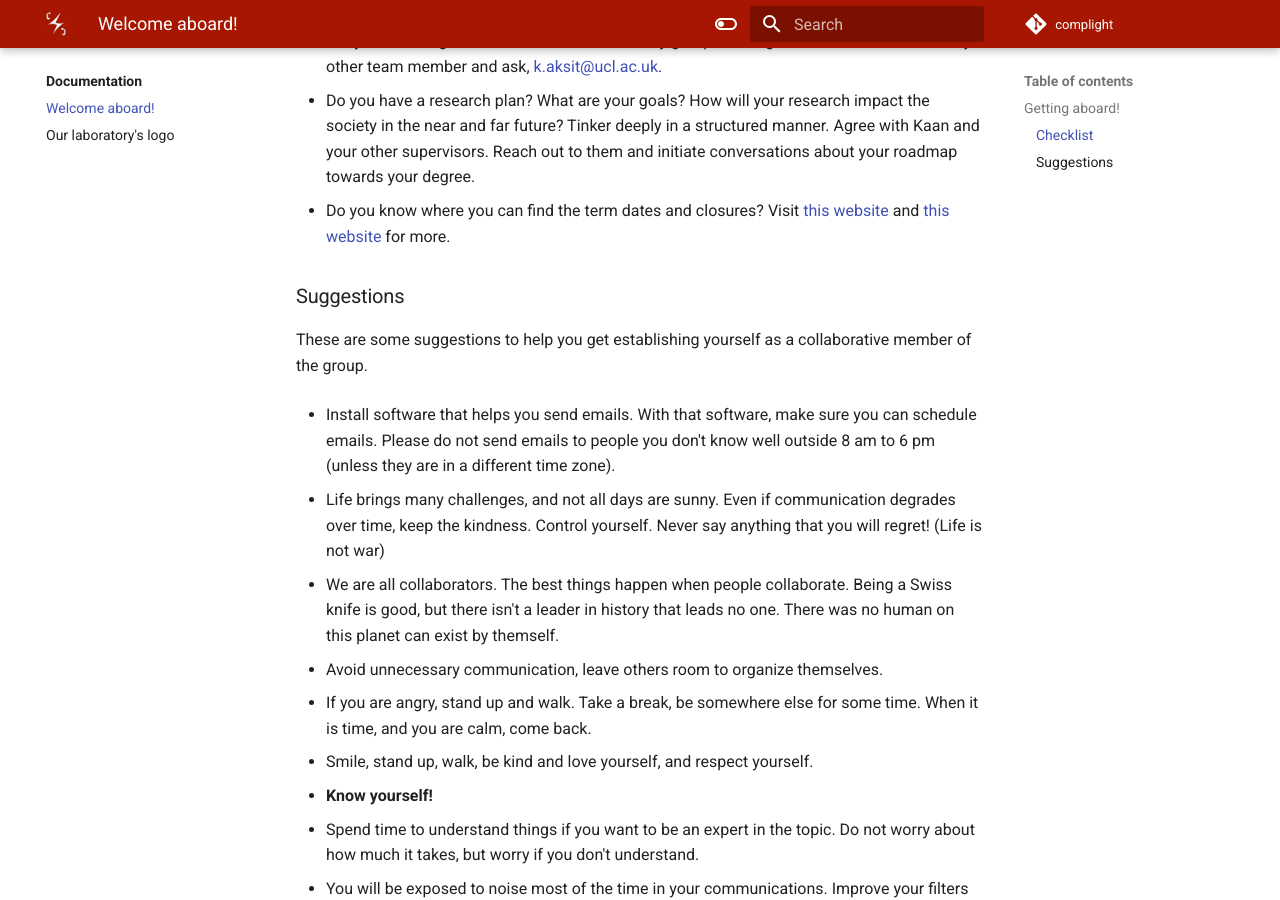
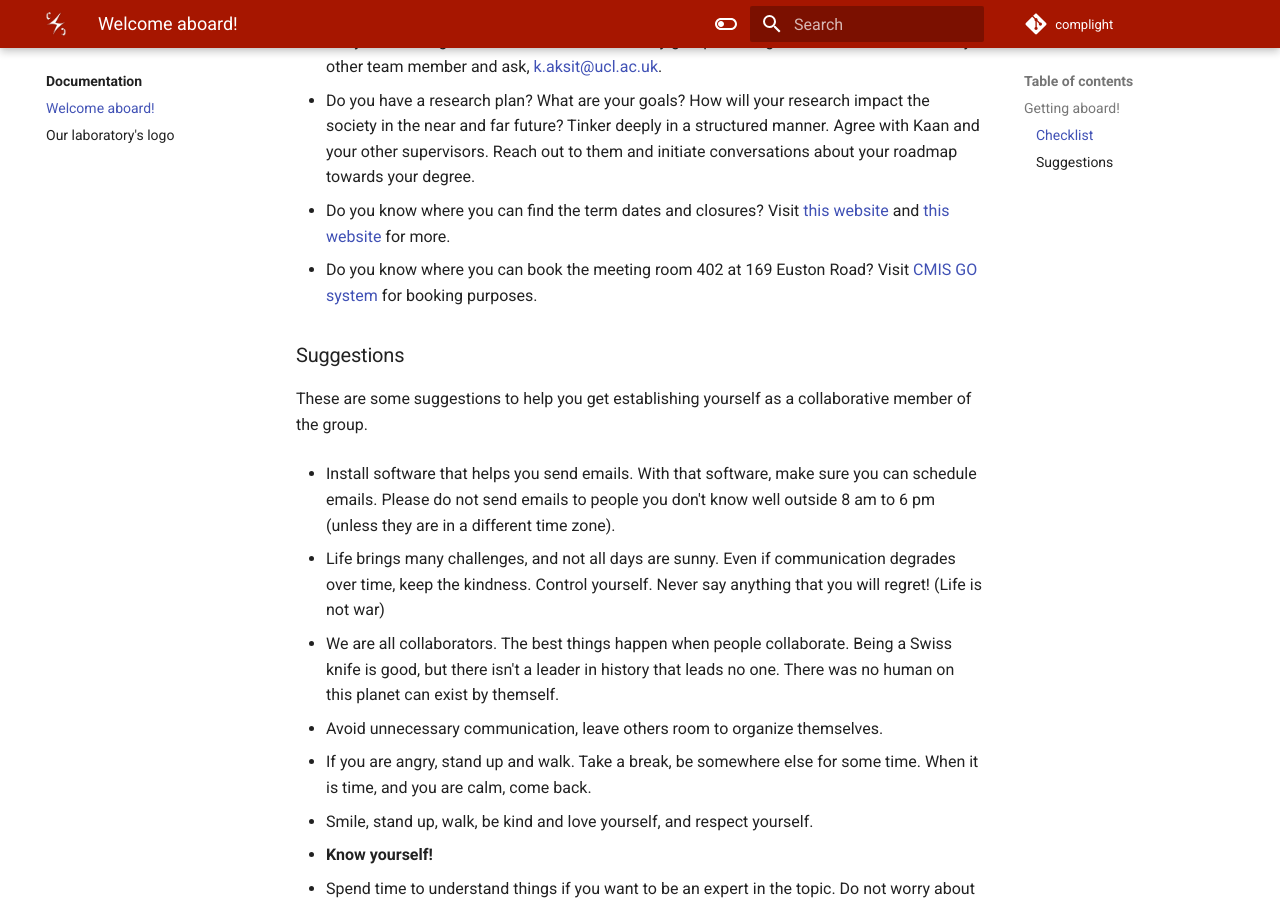
Before and after one commit to complight/complight.github.io, an MkDocs documentation site: the page built from docs/documentation/getting_started.md, in a window 1280 px wide and 900 px high, scrolled down 1929 px. Built offline with MkDocs 1.6.1 and Material for MkDocs 9.7.7, drawn with Linux system fonts in a browser that asks for light colours.

Commit message:
Updating getting started documentation.

```diff
--- a/docs/documentation/getting_started.md
+++ b/docs/documentation/getting_started.md
@@ -46,6 +46,7 @@ In fact, as a member, please do not hesitate to suggest improvements and be the
 - Are you receiving calendar invitations for weekly group meetings? Reach out to Kaan or any other team member and ask, [k.aksit@ucl.ac.uk](mailto:k.aksit@ucl.ac.uk).
 - Do you have a research plan? What are your goals? How will your research impact the society in the near and far future? Tinker deeply in a structured manner. Agree with Kaan and your other supervisors. Reach out to them and initiate conversations about your roadmap towards your degree.
 - Do you know where you can find the term dates and closures? Visit [this website](https://www.ucl.ac.uk/students/life-ucl/term-dates-and-closures-2021-22) and [this website](https://www.ucl.ac.uk/estates/sites/estates/files/cal_term_times_2021_2022.pdf) for more.
+- Do you know where you can book the meeting room 402 at 169 Euston Road? Visit [CMIS GO system](https://roombooking-current.ucl.ac.uk/) for booking purposes.
 
 ### Suggestions
 These are some suggestions to help you get establishing yourself as a collaborative member of the group.
```
